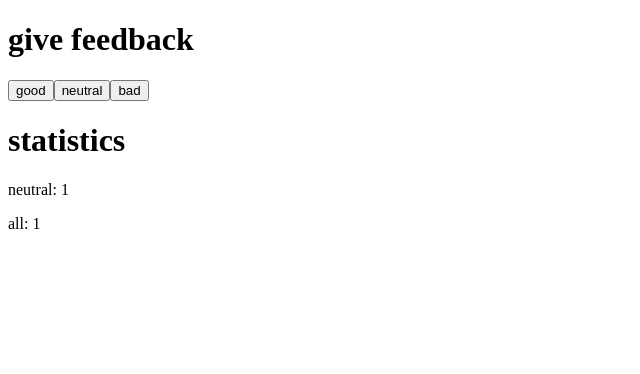
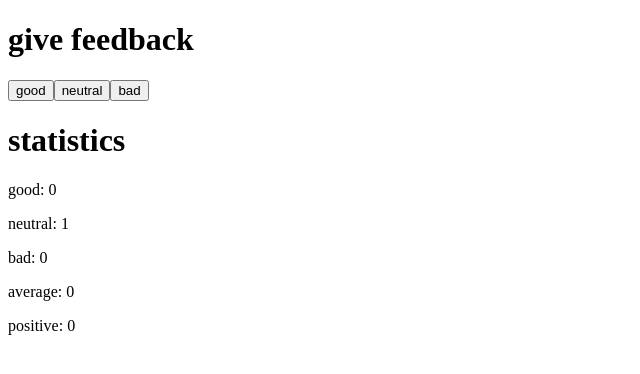
Before and after one commit to Samuliej/Fullstack-osa1, a React (Create React App) app in the folder unicafe/: page / in a window 1280 px wide. Both pictures are taken after a click on the button "neutral". Shown: the top 374 px of the page, without its empty margins (0-640 px from the left). Built offline with nearby package versions, Linux system fonts and the light colour scheme.

Commit message:
1.10: unicafe step-5 complete

```diff
--- a/unicafe/src/App.js
+++ b/unicafe/src/App.js
@@ -12,19 +12,37 @@ const Header = (props) => (
   </h1>
 )
 
-
-const Statistics = (props) => {
-  if (props.value === 0) {
-    return (<div></div>)
-  }
+const StatisticsLine = (props) => {
   return (
     <div>
-      <p>{props.text}: {props.value}</p>
+      <p>
+        {props.text}: {props.value}
+      </p>
     </div>
   )
 }
 
 
+const Statistics = (props) => {
+  if (props.allClicks === 0) {
+    return (<div><strong>No feedback given</strong></div>)
+  }
+  return (
+    <div>
+      <StatisticsLine text="good" value={props.good}></StatisticsLine>
+      <StatisticsLine text="neutral" value={props.neutral}></StatisticsLine>
+      <StatisticsLine text="bad" value={props.bad}></StatisticsLine>
+      <StatisticsLine text="average" value={getAverage(props.good, props.bad, props.allClicks)}></StatisticsLine>
+      <StatisticsLine text="positive" value={getPositive(props.good, props.allClicks)}></StatisticsLine>
+    </div>
+  )
+}
+
+// Vinkkiä onko järkevä suunnitella apufunktioita näin?
+// vai sijoittaa apufunktiot appiin ja sieltä heitellä suoraan ulkoisille
+// komponenteille arvot?
+const getAverage = (val1, val2, valCombined) => valCombined !== 0 ? ((val1 - val2) / valCombined) : 0
+const getPositive = (val1, valCombined) => valCombined !== 0 ? ((val1 * 100) / valCombined) : 0
 
 const App = () => {
   const [good, setGood] = useState(0)
@@ -36,11 +54,6 @@ const App = () => {
   const setNeutralValue = () => {setNeutral(neutral +1); setAll(allClicks +1)}
   const setBadValue = () => {setBad(bad +1); setAll(allClicks+1) }
 
-  // apufunktiot
-  const getAverage = () => allClicks !== 0 ? ((good - bad) / allClicks) : 0
-  const getPositive = () => allClicks !== 0 ? ((good * 100) / allClicks) : 0
-
-
   return (
     <div>
         <Header text={"give feedback"}></Header>
@@ -48,12 +61,7 @@ const App = () => {
         <Button handleClick={() => setNeutralValue()} text="neutral"></Button>
         <Button handleClick={() => setBadValue()} text="bad"></Button>
         <Header text={"statistics"}></Header>
-        <Statistics text="good" value={good}></Statistics>
-        <Statistics text="neutral" value={neutral}></Statistics>
-        <Statistics text="bad" value={bad}></Statistics>
-        <Statistics text="all" value={allClicks}></Statistics>
-        <Statistics text="average" value={getAverage()}></Statistics>
-        <Statistics text="positive" value={getPositive()}></Statistics>
+        <Statistics good={good} neutral={neutral} bad={bad} allClicks={allClicks}></Statistics>
     </div>
   )
 }
```
